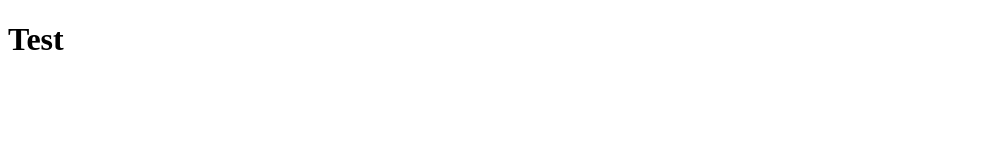
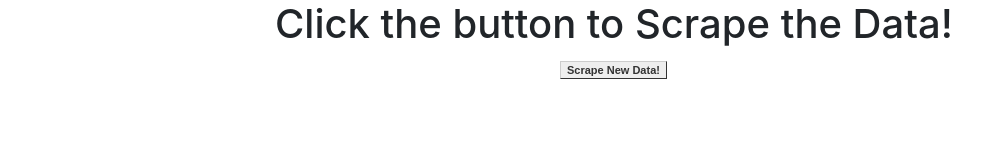
Before and after one commit to RyanAdamGonzalez1996/Web_Scraping_Challenge, a plain HTML site: page Missions_To_Mars/templates/index.html in a window 1280 px wide. Shown: the whole page, without its empty margins (0-1005 px from the left). Drawn offline with nearby package versions, Linux system fonts and the light colour scheme.

Commit message:
Got a working prompt button.

```diff
--- a/Missions_To_Mars/templates/index.html
+++ b/Missions_To_Mars/templates/index.html
@@ -1,13 +1,52 @@
 <!DOCTYPE html>
-
-<html lang = "en">
+<html lang="en-us">
 
 <head>
-<title>Mission to Mars</title>
-</head>
+
+  <meta charset="UTF-8">
+  <meta name="viewport" content="width=device-width, initial-scale=1.0">
+  <meta http-equiv="X-UA-Compatible" content="ie=edge">
+
+  <title>Mission to Mars</title>
+
+  <!-- Boostrap Stylesheet -->
+  <link rel="stylesheet" href="https://cdn.jsdelivr.net/npm/bootstrap@4.5.3/dist/css/bootstrap.min.css"
+    integrity="sha384-TX8t27EcRE3e/ihU7zmQxVncDAy5uIKz4rEkgIXeMed4M0jlfIDPvg6uqKI2xXr2" crossorigin="anonymous">
+
+  <style>
+  a {
+  font: bold 11px Arial;
+  text-decoration: none;
+  background-color: #EEEEEE;
+  color: #333333;
+  padding: 2px 6px 2px 6px;
+  border-top: 1px solid #CCCCCC;
+  border-right: 1px solid #333333;
+  border-bottom: 1px solid #333333;
+  border-left: 1px solid #CCCCCC;
+  }
+  </style>
+
 
 <body>
-    <h1>Test</h1>
+    <!-- Create the Prompt Button Segment -->
+    <div class = "prompt">
+        <div class = "container">
+            <div class = "row justify-content-center">
+                <div class = "col-8">
+                    <h1>Click the button to Scrape the Data!</h1>
+                </div>
+            </div>
+            <div class = "row justify-content-center">
+                <div class = "col-2">
+                    <a href = "http://localhost:5000/scrape" class = "button">Scrape New Data!</a>
+                </div>
+            </div>
+        </div>
+    </div>
+
+    <!-- Display the Scraped data to the Page -->
+    <div class = ""
 </body>
 
 </html>
```
